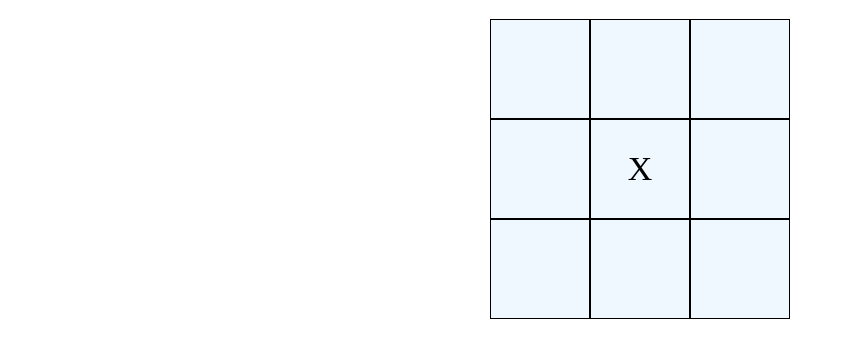
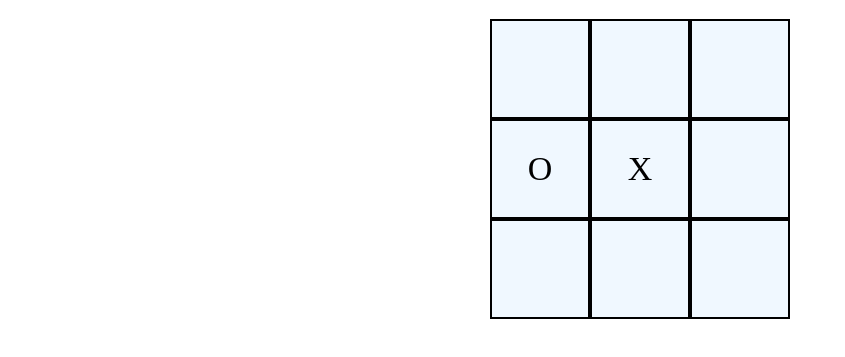
Before and after one commit to Shakhemir/JS_tic-tac-toe, a plain HTML site: page index.html in a window 1280 px wide. Both pictures are taken after a click on the element 640 px from the left and 229 px from the top of the page. Shown: the part 61-418 px from the top of the page, without its empty margins (0-845 px from the left). Drawn offline with Linux system fonts and the light colour scheme.

Commit message:
Игра с компьютером уровень 0

```diff
--- a/style.css
+++ b/style.css
@@ -17,7 +17,7 @@
 .box {
     width: 100px;
     height: 100px;
-    border: 1px solid black;
+    border: 2px solid black;
     box-sizing: border-box;
     font-size: 34px;
     color: black;
--- a/tic-tac-toe.js
+++ b/tic-tac-toe.js
@@ -1,5 +1,9 @@
 const area = document.getElementById('area');
 let move = 0;
+const ai_level = 0;
+symbolX = 'X';
+symbol0 = 'O';
+let empty_cells = [];
 const win_matrix = [
     [0, 1, 2], [3, 4, 5], [6, 7, 8],
     [0, 3, 6], [1, 4, 7], [2, 5, 8],
@@ -11,33 +15,85 @@ const overlay = document.getElementById('overlay');
 const btnNewGame = document.getElementById('btn-new-game');
 
 area.addEventListener('click', e => {
-    move % 2 === 0 ? e.target.innerHTML = 'X' : e.target.innerHTML = 'O';
+    if (e.target.innerHTML === '') {
+        move % 2 === 0 ? e.target.innerHTML = symbolX : e.target.innerHTML = symbol0;
+        move++;
+        let win_check = check();
+        if (win_check) {
+            displayWinMessage(win_check)
+        }
+        ai_move()
+    }
+})
+
+const ai_move = () => {
+    let ai_symb = symbol0;
+    let user_symb = symbolX;
+    if (move % 2 === 0) {
+        ai_symb = symbolX;
+        user_symb = symbol0
+    }
+    let cells = document.getElementsByClassName('box');
+    selectCell = empty_cells[Math.floor(Math.random() * empty_cells.length)];
+    if (ai_level === 2) {
+        for (let i = 0; i < empty_cells.length; i++) {
+            cells[empty_cells[i]].style.display = 'none';
+            cells[empty_cells[i]].innerHTML = ai_symb;
+            if (check() === ai_symb) {
+                selectCell = empty_cells[i];
+            }
+            cells[empty_cells[i]].innerHTML = '';
+            cells[empty_cells[i]].style.display = 'block';
+        }
+    } else if (ai_level > 0) {
+        for (let i = 0; i < empty_cells.length; i++) {
+            // cells[empty_cells[i]].style.display = 'none';
+            cells[empty_cells[i]].innerHTML = user_symb;
+            if (check() === user_symb) {
+                selectCell = empty_cells[i];
+            }
+            cells[empty_cells[i]].innerHTML = '';
+            check()
+            // cells[empty_cells[i]].style.display = 'block';
+        }
+    }
+    cells[selectCell].innerHTML = ai_symb;
     move++;
     let win_check = check();
     if (win_check) {
         displayWinMessage(win_check)
     }
-})
+}
 
 const check = () => {
-    let boxes = document.getElementsByClassName('box');
+    let cells = document.getElementsByClassName('box');
+    empty_cells = [];
+    for (let i = 0; i < cells.length; i++) {
+        if (cells[i].innerHTML === "") {
+            empty_cells += i;
+        }
+    }
+    console.log(empty_cells);
+    if (empty_cells.length === 0) {
+        return 'ничья'
+    }
     for (let i = 0; i < win_matrix.length; i++) {
-        let symbol = boxes[win_matrix[i][0]].innerHTML;
+        let symbol = cells[win_matrix[i][0]].innerHTML;
         if (symbol !== "") {
             if (
-                boxes[win_matrix[i][0]].innerHTML === symbol &&
-                boxes[win_matrix[i][1]].innerHTML === symbol &&
-                boxes[win_matrix[i][2]].innerHTML === symbol
-            ){
+                cells[win_matrix[i][0]].innerHTML === symbol &&
+                cells[win_matrix[i][1]].innerHTML === symbol &&
+                cells[win_matrix[i][2]].innerHTML === symbol
+            ) {
                 return symbol;
             }
         }
-    };
+    }
     return null;
 }
 
 const displayWinMessage = winner => {
-    winner === 'X' ? winner = 'крестики' : winner = 'нолики';
+    winner === symbolX ? winner = 'крестики' : winner === symbol0 ? winner = 'нолики' : winner = 'все';
     message.innerHTML = `Победили ${winner}`;
     winMessage.style.display = 'block';
 }
```
